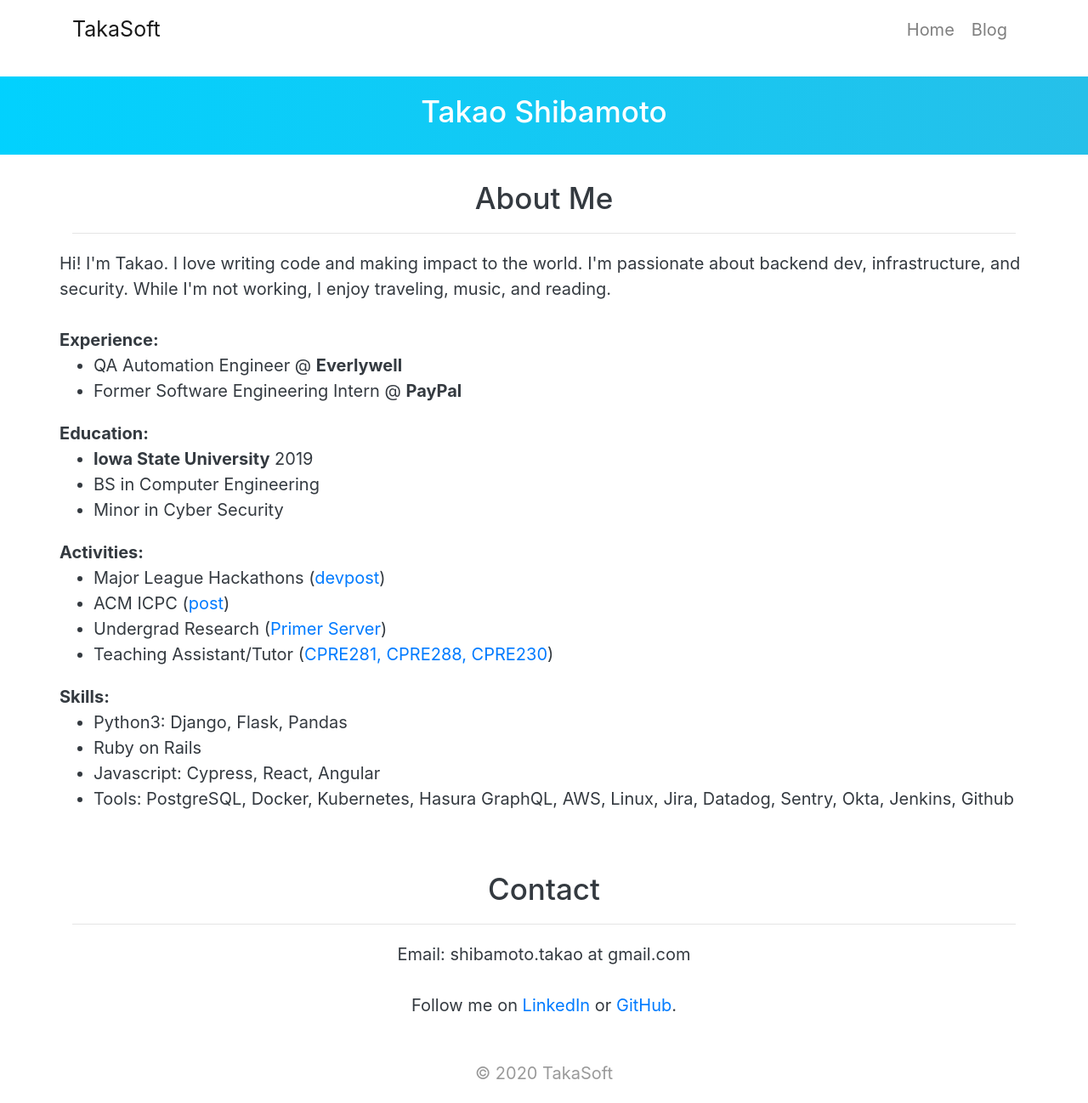
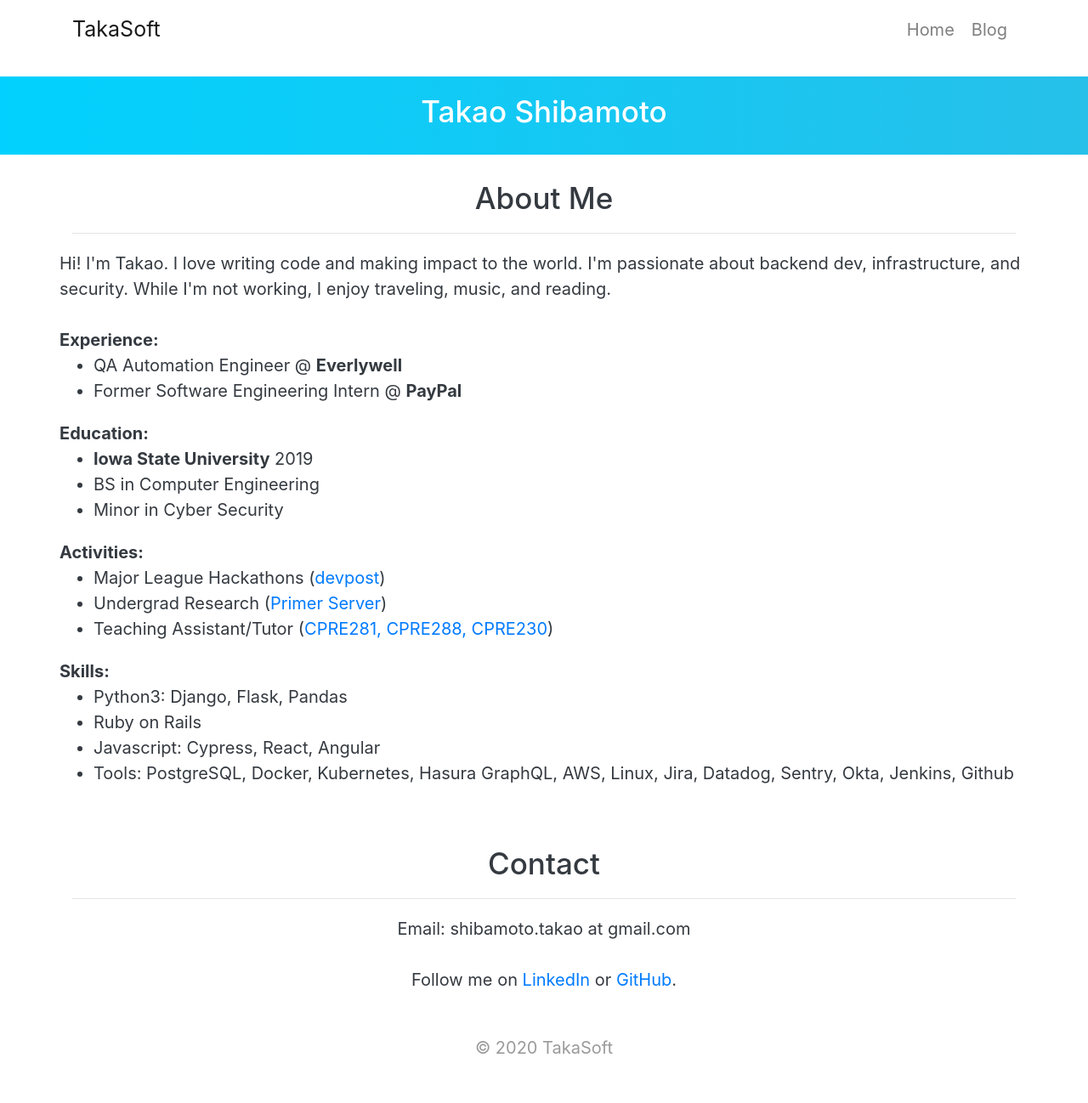
Before and after one commit to takasoft/takasoft.github.io, a Jekyll site: the page built from index.html, in a window 1280 px wide. Shown: the whole page at 85% size. Built offline with Jekyll 4.4.1, drawn with Linux system fonts in a browser that asks for light colours; after the commit the page ends 1268 px from its top, so only the background shows below that.

Commit message:
Update index.html

```diff
--- a/index.html
+++ b/index.html
@@ -44,7 +44,6 @@ title: Home
     <div class="row">
       <ul>
         <li>Major League Hackathons (<a href="https://devpost.com/takao-shibamoto" target="_blank">devpost</a>)</li>
-        <li>ACM ICPC (<a href="{{ site.url }}{{ site.baseurl }}/blog/icpc-experience">post</a>)</li>
         <li>Undergrad Research (<a href="{{ site.url }}{{ site.baseurl }}/blog/ncur-primer-server">Primer Server</a>)</li>
         <li>Teaching Assistant/Tutor (<a href="https://catalog.iastate.edu/collegeofengineering/computerengineering/#courseinventory" target="_blank">CPRE281, CPRE288, CPRE230</a>)</li>
       </ul>
```
